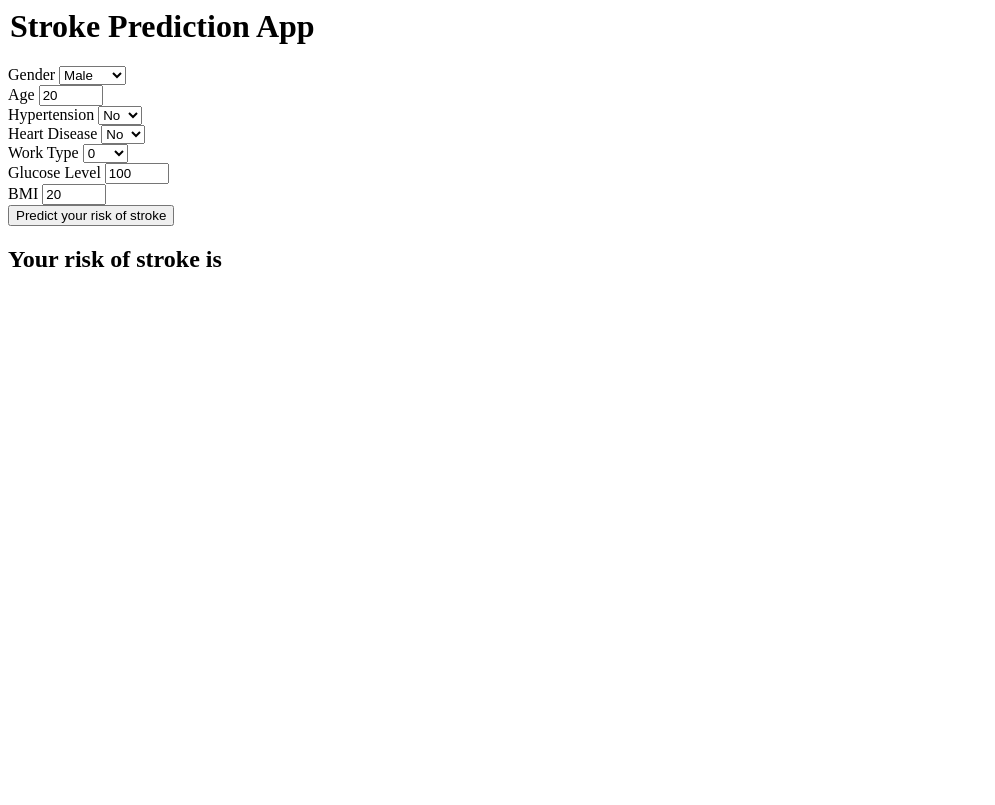
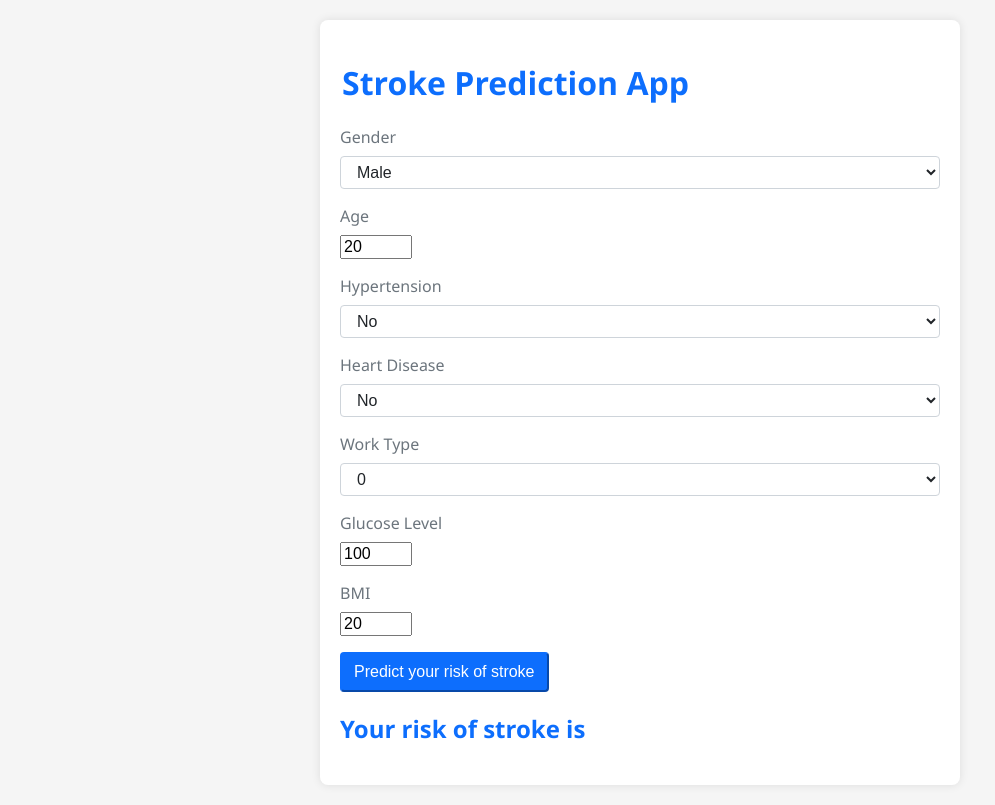
Before and after one commit to hangjoni/stroke-prediction-deployment, a Flask app: page / in a window 1280 px wide. Shown: the whole page, without its empty margins (0-995 px from the left). Before the commit the page ends 267 px from the top, so only its background shows below. Run offline with Flask 3, Linux system fonts and the light colour scheme; parts of the project's set-up code (start-up, migrations or seed data) failed here and were passed over.

Commit message:
touch up css

```diff
--- a/app.py
+++ b/app.py
@@ -45,8 +45,6 @@ def predict():
     return df.to_json()
 
 def _predict_helper(json_data):
-    print('json_data')
-    print(json_data)
     # json_data could be dictionary or list of dictionary
     if isinstance(json_data, list):
         query = pd.DataFrame(json_data)
--- /dev/null
+++ b/static/style.css
@@ -0,0 +1,79 @@
+/* General Body Styling */
+body {
+  font-family: "Segoe UI", Tahoma, Geneva, Verdana, sans-serif;
+  background-color: #f5f5f5;
+  margin: 0;
+  padding: 20px;
+  color: #333;
+}
+
+.app {
+  max-width: 600px;
+  margin: auto;
+  background: white;
+  padding: 20px;
+  border-radius: 8px;
+  box-shadow: 0 0 10px rgba(0, 0, 0, 0.1);
+}
+
+h1,
+h2 {
+  color: #0d6efd;
+}
+
+.form-label {
+  display: block;
+  margin-bottom: 0.5rem;
+  color: #6c757d;
+}
+
+.form-control {
+  display: block;
+  width: 100%;
+  padding: 0.375rem 0.75rem;
+  font-size: 1rem;
+  font-weight: 400;
+  line-height: 1.5;
+  color: #212529;
+  background-color: #fff;
+  background-clip: padding-box;
+  border: 1px solid #ced4da;
+  border-radius: 0.25rem;
+  transition: border-color 0.15s ease-in-out, box-shadow 0.15s ease-in-out;
+}
+
+.form-control:focus {
+  color: #212529;
+  background-color: #fff;
+  border-color: #86b7fe;
+  outline: 0;
+  box-shadow: 0 0 0 0.25rem rgba(13, 110, 253, 0.25);
+}
+
+.mb-3 {
+  margin-bottom: 1rem;
+  font-size: 1rem;
+}
+
+.mb-3 input {
+  font-size: 1rem;
+}
+
+.btn-primary {
+  color: #fff;
+  background-color: #0d6efd;
+  border-color: #0d6efd;
+  padding: 0.375rem 0.75rem;
+  font-size: 1rem;
+  line-height: 1.5;
+  border-radius: 0.25rem;
+  transition: color 0.15s ease-in-out, background-color 0.15s ease-in-out,
+    border-color 0.15s ease-in-out, box-shadow 0.15s ease-in-out;
+}
+
+.btn-primary:hover {
+  background-color: #0b5ed7;
+  border-color: #0a58ca;
+}
+
+/* Add more styling as per your need */
--- a/templates/index.html
+++ b/templates/index.html
@@ -1,4 +1,8 @@
 <html>
+<head>
+    <title>Stroke Prediction App</title>
+    <link rel="stylesheet" href="{{ url_for('static', filename='style.css') }}">
+</head>
 <body>
     <div class="app">
        <form action="{{ url_for('predict_one_datapoint')}}" method="post">
```
